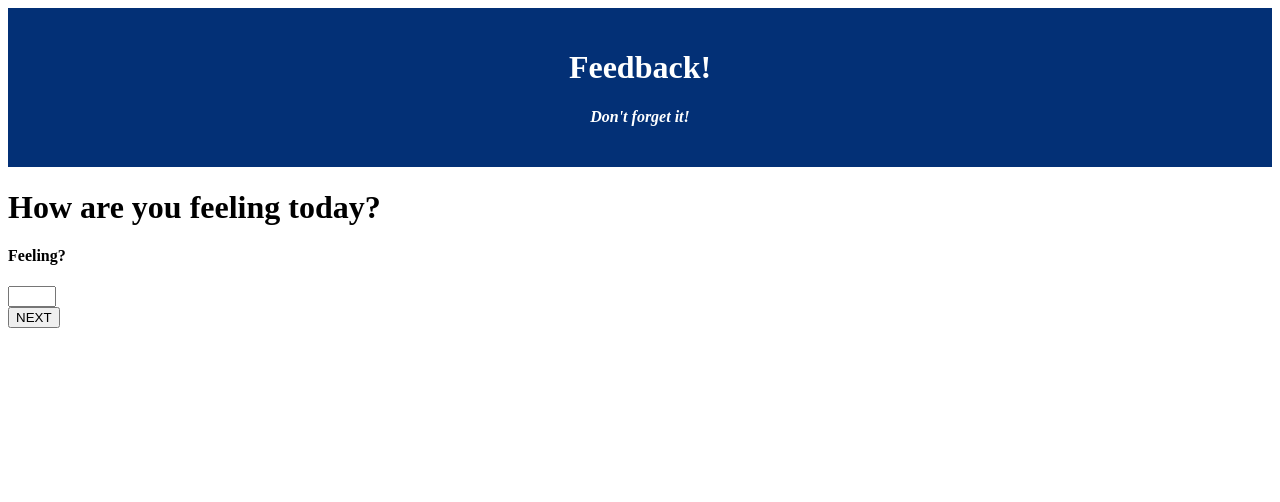
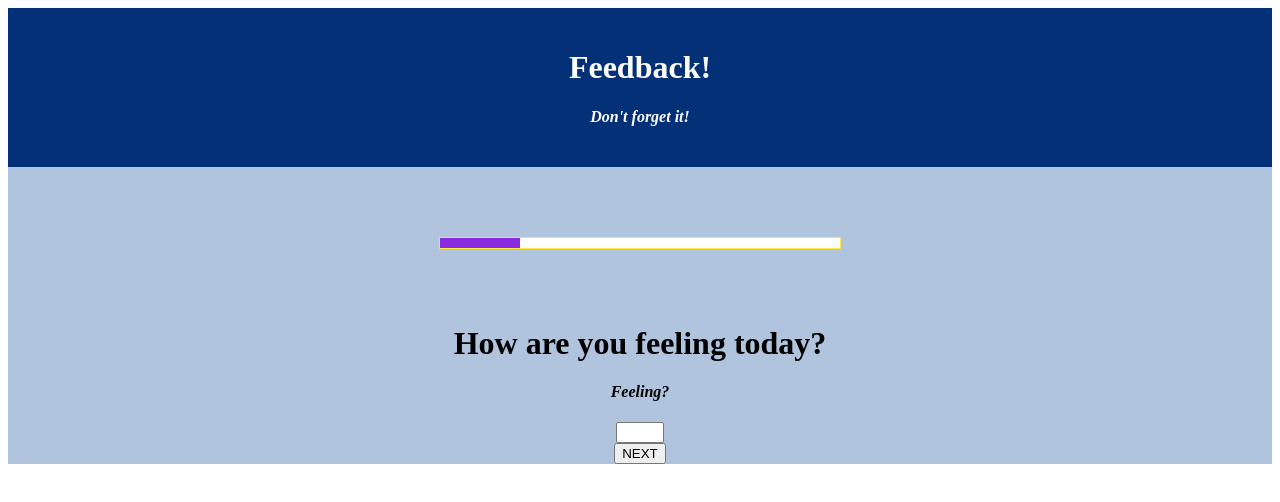
Before and after one commit to cknowlden/weekend-redux-feedback-loop, a React (Vite) app: page /#/ in a window 1280 px wide. Shown: the top 502 px of the page. Built offline with nearby package versions, Linux system fonts and the light colour scheme.

Commit message:
added progress bar

```diff
--- a/src/components/App/App.css
+++ b/src/components/App/App.css
@@ -1,5 +1,6 @@
 .App {
   text-align: center;
+  background-color: lightsteelblue;
 }
 
 .App-header {
@@ -21,3 +22,20 @@
 h4 {
   font-style: italic;
 }
+
+.progressBar {
+  width: 400px;
+  height: 10px;
+  background-color: white;
+  margin-top: 50px;
+  margin-bottom: 50px;
+  border: 1px solid rgb(255, 232, 57);
+  text-align: center;
+  display: inline-block;
+}
+
+.progressBar div {
+  width: 20%;
+  height: 100%;
+  background-color: blueviolet;
+}
--- a/src/components/App/App.jsx
+++ b/src/components/App/App.jsx
@@ -6,11 +6,12 @@ import Form from '../Form/Form';
 import Header from '../Header/Header';
 import Feeling from '../Feeling/Feeling';
 
-// import './App.css';
+import './App.css';
 
 function App() {
   return (
     <div className="App">
+      <Header />
       <Router>
         <Form />
 
--- a/src/components/Feeling/Feeling.jsx
+++ b/src/components/Feeling/Feeling.jsx
@@ -9,8 +9,8 @@ function Feeling() {
         type="number"
         min={0}
         max={5}
-        pattern="[1-5]"
         value={score}
+        // placeholder="enter your score"
         onChange={(event) =>
           setScore((v) =>
             event.target.validity.valid ? event.target.value : v
--- a/src/components/Form/Form.jsx
+++ b/src/components/Form/Form.jsx
@@ -1,6 +1,5 @@
 import React, { useState } from 'react';
 
-import Header from '../Header/Header';
 import Feeling from '../Feeling/Feeling';
 import Understanding from '../Understanding/Understanding';
 import Supported from '../Supported/Supported';
@@ -35,8 +34,23 @@ function Form() {
   return (
     <>
       <div className="form">
+        <div className="progressBar">
+          <div
+            style={{
+              width:
+                page === 0
+                  ? '20%'
+                  : page == 1
+                  ? '40%'
+                  : page == 2
+                  ? '60%'
+                  : page == 3
+                  ? '80%'
+                  : '100%',
+            }}
+          ></div>
+        </div>
         <div className="form-container">
-          <Header />
           <div className="titles">
             <h1>{pageTitles[page]} </h1>
             <div>{pageDisplay()}</div>
```
